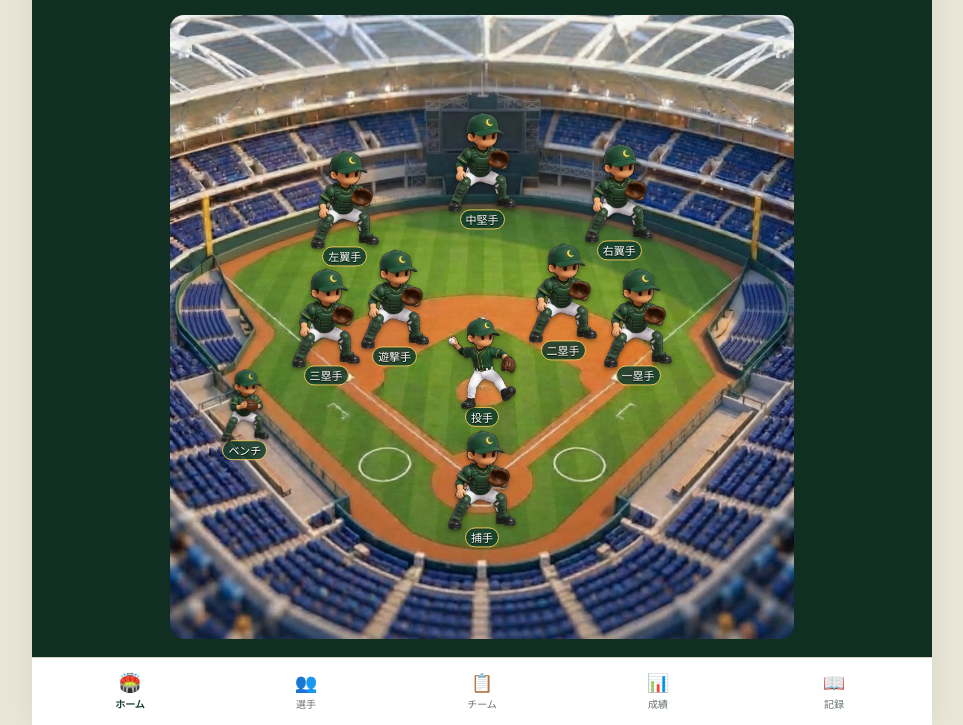
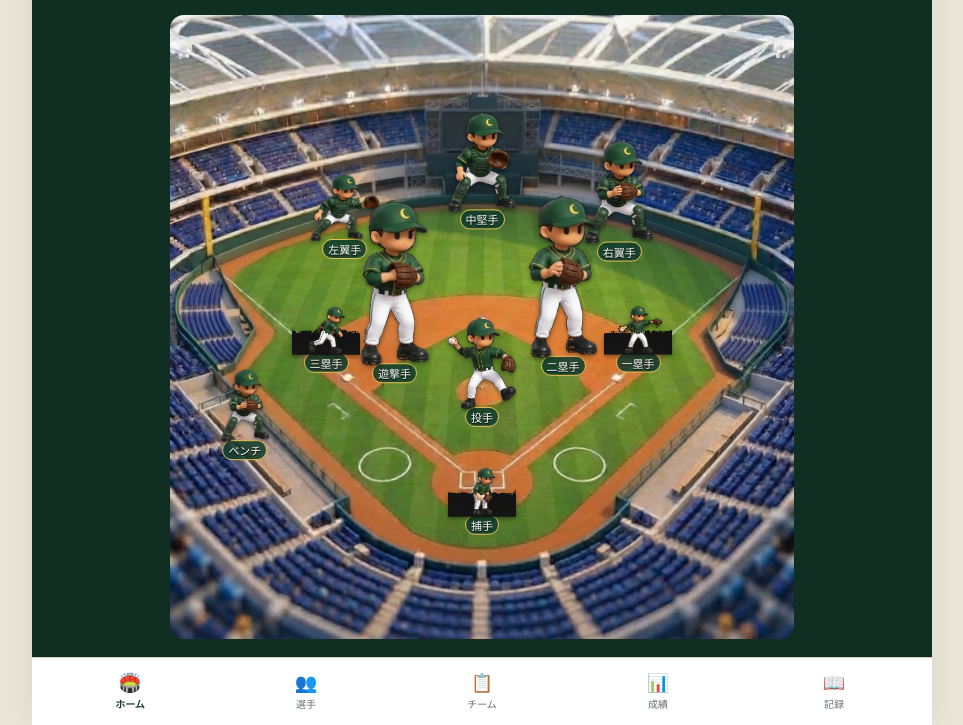
Before and after one commit to yakisoba1229/vlb_home, a plain HTML site: page index.html in a window 1280 px wide. Shown: the part 75-800 px from the top of the page, without its empty margins (158-1121 px from the left). Drawn offline with Linux system fonts and the light colour scheme.

Commit message:
Update index.html

```diff
--- a/index.html
+++ b/index.html
@@ -17,14 +17,14 @@
     <section class="stadium-wrap" aria-label="球場ホーム画面">
       <div class="stadium" id="stadium">
         <div class="player p-cf" data-player="中堅手" data-pose="1"><img src="assets/pose_1.png" alt=""><span>中堅手</span></div>
-        <div class="player p-lf" data-player="左翼手" data-pose="2"><img src="assets/pose_1.png" alt=""><span>左翼手</span></div>
-        <div class="player p-rf" data-player="右翼手" data-pose="3"><img src="assets/pose_1.png" alt=""><span>右翼手</span></div>
-        <div class="player p-ss" data-player="遊撃手" data-pose="4"><img src="assets/pose_1.png" alt=""><span>遊撃手</span></div>
-        <div class="player p-2b" data-player="二塁手" data-pose="5"><img src="assets/pose_1.png" alt=""><span>二塁手</span></div>
-        <div class="player p-3b" data-player="三塁手" data-pose="7"><img src="assets/pose_1.png" alt=""><span>三塁手</span></div>
-        <div class="player p-1b" data-player="一塁手" data-pose="8"><img src="assets/pose_1.png" alt=""><span>一塁手</span></div>
+        <div class="player p-lf" data-player="左翼手" data-pose="2"><img src="assets/pose_2.png" alt=""><span>左翼手</span></div>
+        <div class="player p-rf" data-player="右翼手" data-pose="3"><img src="assets/pose_3.png" alt=""><span>右翼手</span></div>
+        <div class="player p-ss" data-player="遊撃手" data-pose="4"><img src="assets/pose_4.png" alt=""><span>遊撃手</span></div>
+        <div class="player p-2b" data-player="二塁手" data-pose="5"><img src="assets/pose_5.png" alt=""><span>二塁手</span></div>
+        <div class="player p-3b" data-player="三塁手" data-pose="7"><img src="assets/pose_7.png" alt=""><span>三塁手</span></div>
+        <div class="player p-1b" data-player="一塁手" data-pose="8"><img src="assets/pose_8.png" alt=""><span>一塁手</span></div>
         <div class="player p-p" data-player="投手" data-pose="6"><img src="assets/pose_6.png" alt=""><span>投手</span></div>
-        <div class="player p-c" data-player="捕手" data-pose="9"><img src="assets/pose_1.png" alt=""><span>捕手</span></div>
+        <div class="player p-c" data-player="捕手" data-pose="9"><img src="assets/pose_9.png" alt=""><span>捕手</span></div>
         <div class="player p-bench" data-player="ベンチ" data-pose="3"><img src="assets/pose_3.png" alt=""><span>ベンチ</span></div>
       </div>
     </section>
```
